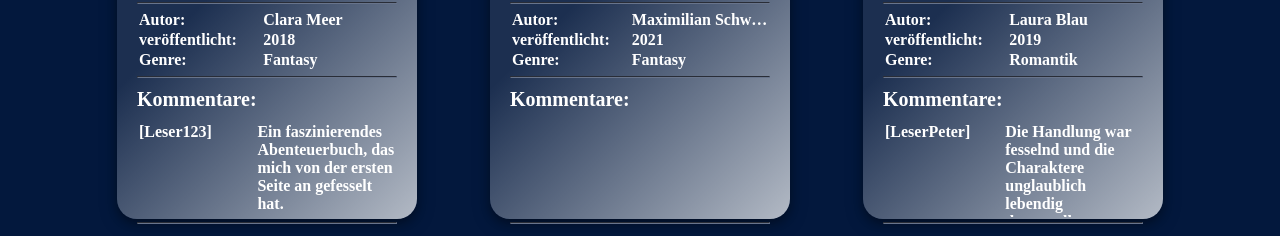
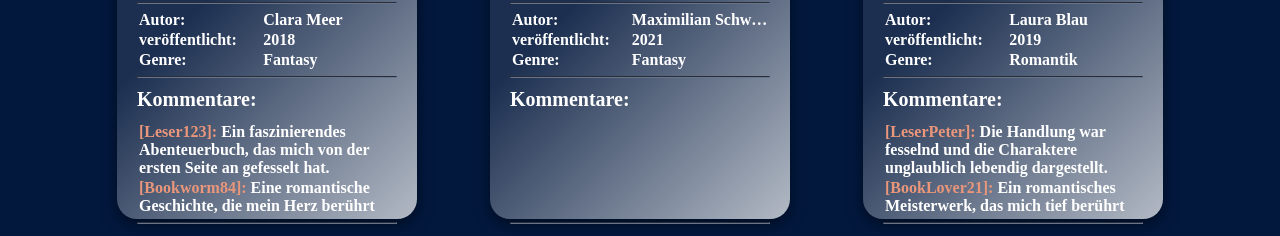
Before and after one commit to Rebell180/bookstore, a plain HTML site: page index.html in a window 1280 px wide. Both pictures are taken after a click on the picture 382 px from the left and 483 px from the top of the page. Shown: the part 511-747 px from the top of the page. Drawn offline with Linux system fonts and the light colour scheme.

Commit message:
finish project feedback

```diff
--- a/index.html
+++ b/index.html
@@ -3,6 +3,7 @@
 <head>
     <meta charset="UTF-8">
     <meta name="viewport" content="width=device-width, initial-scale=1.0">
+    <link rel="icon" href="./assets/icons/favicon.png" type="image/x-icon">
     <title>Bookstore</title>
 
     <link rel="stylesheet" href="./style/global.css">
--- a/js/book.js
+++ b/js/book.js
@@ -8,6 +8,7 @@ export class Book {
     static bookCount = 0;
 
     id;
+    likeAreaId;
     likeIconId;
     likeBtnSrc;
     likeCounterId;
@@ -34,6 +35,7 @@ export class Book {
         Book.bookCount++;
 
         this.id = "book-" + Book.bookCount;
+        this.likeAreaId = this.id + "-area";
         this.likeIconId = this.id + "-icon";
         this.likeCounterId = this.id + "-counter";
         this.commentId = this.id + "-comment";
@@ -51,7 +53,7 @@ export class Book {
         this.comments = pComments;
 
         this.formattedPrice = this.formatPrice();
-        this.likeBtnSrc = this.updatelikeBtnSrc();
+        this.likeBtnSrc = this.initlikeBtnSrc();
 
     }
 
@@ -70,7 +72,7 @@ export class Book {
     /**
      * Check the current state of isLiked and set icon path.
      */
-    updatelikeBtnSrc() {
+    initlikeBtnSrc() {
         let temppath = "./assets/icons/like_empty.png";
         if(this.isLiked) {
             temppath =  "./assets/icons/like_full.png";
--- a/js/bookmanager.js
+++ b/js/bookmanager.js
@@ -11,7 +11,7 @@ export class BookManager {
     /**
      * Render the book data.
      */
-static showBooks() {
+    static showAllBooks() {
 
         LocalStorageManager.getDataFromLS();
 
@@ -23,15 +23,31 @@ static showBooks() {
             bookContainerRef.innerHTML += TemplateManager.getBookTemplate(currentBook);
         }
 
-    BookManager.showComments();
+        BookManager.showAllLikeAreas();
+        BookManager.showAllComments();
+
+        BookManager.addLikeEventListener();
         BookManager.addCommentEventListener();
-    BookManager.addLikeEventListener();
     }
 
     /**
- * Render the comments for books
+     * Render the like area for all books.
      */
-static showComments() {
+    static showAllLikeAreas() {
+
+        for(let i = 0; i < LocalStorageManager.books.length; i++) {
+            const currentBook = LocalStorageManager.books[i];
+            const likeAreaRef = document.getElementById(currentBook.likeAreaId);
+            likeAreaRef.innerHTML = "";
+            likeAreaRef.innerHTML += TemplateManager.getLikeAreaTemplate(currentBook);
+        }
+    }
+
+    /**
+     * Render the comments for all books.
+     */
+    static showAllComments() {
+
         for(let i = 0; i < LocalStorageManager.books.length; i++){
             const currentBook = LocalStorageManager.books[i];
             const currentComments = currentBook.comments;
@@ -53,7 +69,7 @@ static addLikeEventListener() {
             const currentBook = LocalStorageManager.books[i];
 
             const likeBtnRef = document.getElementById(currentBook.likeIconId);
-        likeBtnRef.addEventListener('click', () => BookManager.toggleLike(i));
+            likeBtnRef.addEventListener('click', () => BookManager.toggleLike(currentBook));
         }
     }
 
@@ -78,9 +94,11 @@ static addComment(index) {
         const currentBook = LocalStorageManager.books[index];
         const commentInputRef = document.getElementById(currentBook.commentInputId);
 
+        if(commentInputRef.value !== "") {
             currentBook.comments.unshift({'creator':'unknownXP3', 'commentMsg': commentInputRef.value});
-    LocalStorageManager.setInitialDataToLS();
-    BookManager.showBooks();
+            LocalStorageManager.setDataToLS();
+            BookManager.updateComments(currentBook);
+        }
     }
 
     /**
@@ -88,9 +106,7 @@ static addComment(index) {
      *
      * @param {number} index of the bookDB to localize the right book
      */
-static toggleLike(index) {
-
-    const currentBook = LocalStorageManager.books[index];
+    static toggleLike(currentBook) {
 
         if(currentBook.isLiked) {
             currentBook.isLiked = false;
@@ -103,8 +119,41 @@ static toggleLike(index) {
             currentBook.likeBtnSrc = "./assets/icons/like_full.png";
         }
 
-    LocalStorageManager.setInitialDataToLS();
-    BookManager.showBooks();
+        LocalStorageManager.setDataToLS();
+        BookManager.updateLikeArea(currentBook);
+
+    }
+
+    /**
+     * Updates the comments for a single book.
+     *
+     * @param {Book} currentBook
+     */
+    static updateComments(currentBook) {
+        const currentComments = currentBook.comments;
+        const currentCommentAreaRef = document.getElementById(currentBook.commentTableId);
+        currentCommentAreaRef.innerHTML = "";
+
+        for(let i = 0; i < currentComments.length; i++) {
+            const currentComment = currentComments[i]
+            currentCommentAreaRef.innerHTML += TemplateManager.getCommentTemplate(currentComment);
+        }
+    }
+
+    /**
+     * Updates the like area for right count and icon
+     *
+     * @param {Book} currentBook
+     */
+    static updateLikeArea(currentBook) {
+
+        const likeAreaRef = document.getElementById(currentBook.likeAreaId);
+        likeAreaRef.innerHTML = "";
+        likeAreaRef.innerHTML += TemplateManager.getLikeAreaTemplate(currentBook);
+
+        const likeBtnRef = document.getElementById(currentBook.likeIconId);
+        likeBtnRef.addEventListener('click', () => BookManager.toggleLike(currentBook));
+
     }
 
 }
--- a/js/localstoragemanager.js
+++ b/js/localstoragemanager.js
@@ -66,7 +66,7 @@ export class LocalStorageManager {
     /**
      * Save the initial book data into the local storage
      */
-    static setInitialDataToLS() {
+    static setDataToLS() {
         localStorage.setItem('books', JSON.stringify(LocalStorageManager.books));
     }
 
@@ -80,7 +80,7 @@ export class LocalStorageManager {
 
         // set initial data when first run
         if(bookDB === null) {
-            LocalStorageManager.setInitialDataToLS();
+            LocalStorageManager.setDataToLS();
             bookDB = JSON.parse(localStorage.getItem('books'));
         }
 
--- a/js/script.js
+++ b/js/script.js
@@ -4,7 +4,7 @@ import { BookManager } from "./bookmanager.js";
  * start initializing books and render them
  */
 function init() {
-    BookManager.showBooks();
+    BookManager.showAllBooks();
 }
 
 init();
--- a/js/templatemanager.js
+++ b/js/templatemanager.js
@@ -18,9 +18,7 @@ export class TemplateManager {
                     <img src="./assets/img/book1.jpg" class="head-img" alt="show a book as template, non-specific">
                     <div class="book-info-head">
                         <span id="book-price"><strong >${book.formattedPrice}</strong></span>
-                        <div>
-                            <span>${book.likes}</span>
-                            <img id="${book.likeIconId}" class="like-btn" src="${book.likeBtnSrc}" alt="like icon">
+                        <div id="${book.likeAreaId}">
                         </div>
                     </div>
                 </header>
@@ -67,6 +65,17 @@ export class TemplateManager {
         `;
     }
 
+    /**
+     * This template function build a html template for like area.
+     * @param {Book} book
+     * @returns a html template.
+     */
+    static getLikeAreaTemplate(book) {
+        return /*html*/`
+            <span>${book.likes}</span>
+            <img id="${book.likeIconId}" class="like-btn" src="${book.likeBtnSrc}" alt="like icon">
+        `
+    }
 
     /**
     * This template function build a html template for a comment table row with submitted data.
@@ -77,8 +86,7 @@ export class TemplateManager {
     static getCommentTemplate(comment) {
         return /*html*/`
             <tr>
-                <td class="td-align">[${comment.creator}]</td>
-                <td>${comment.commentMsg}</td>
+                <td class="td-align"><span class="creator">[${comment.creator}]:</span> ${comment.commentMsg}</td>
             </tr>
             `;
     }
--- a/style/style.css
+++ b/style/style.css
@@ -3,6 +3,10 @@
 hr {
     border-color: #68748b;
     margin: 0.5rem 2rem;
+}
+
+.creator{
+    color: darksalmon;
 }
 /* #endregion default */
 
```
Also changed, not shown: assets/icons/favicon.png (added). Lines whose indentation alone changed are shown as unchanged.
